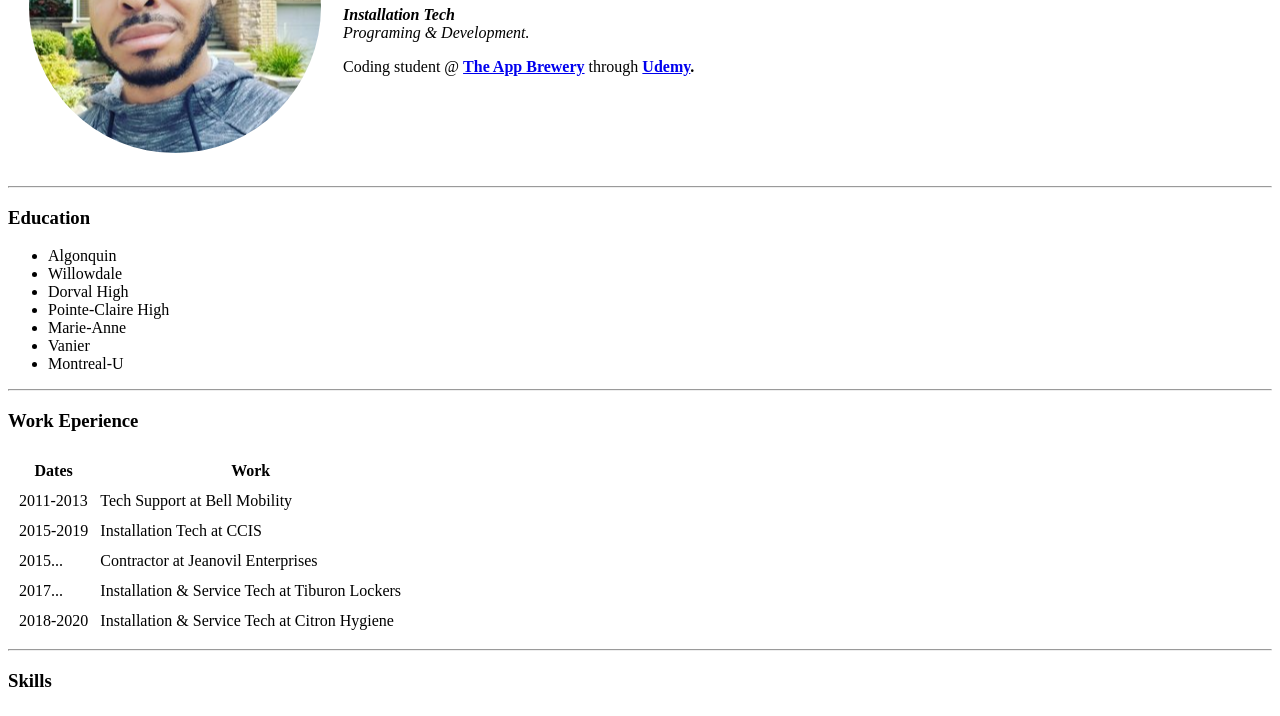
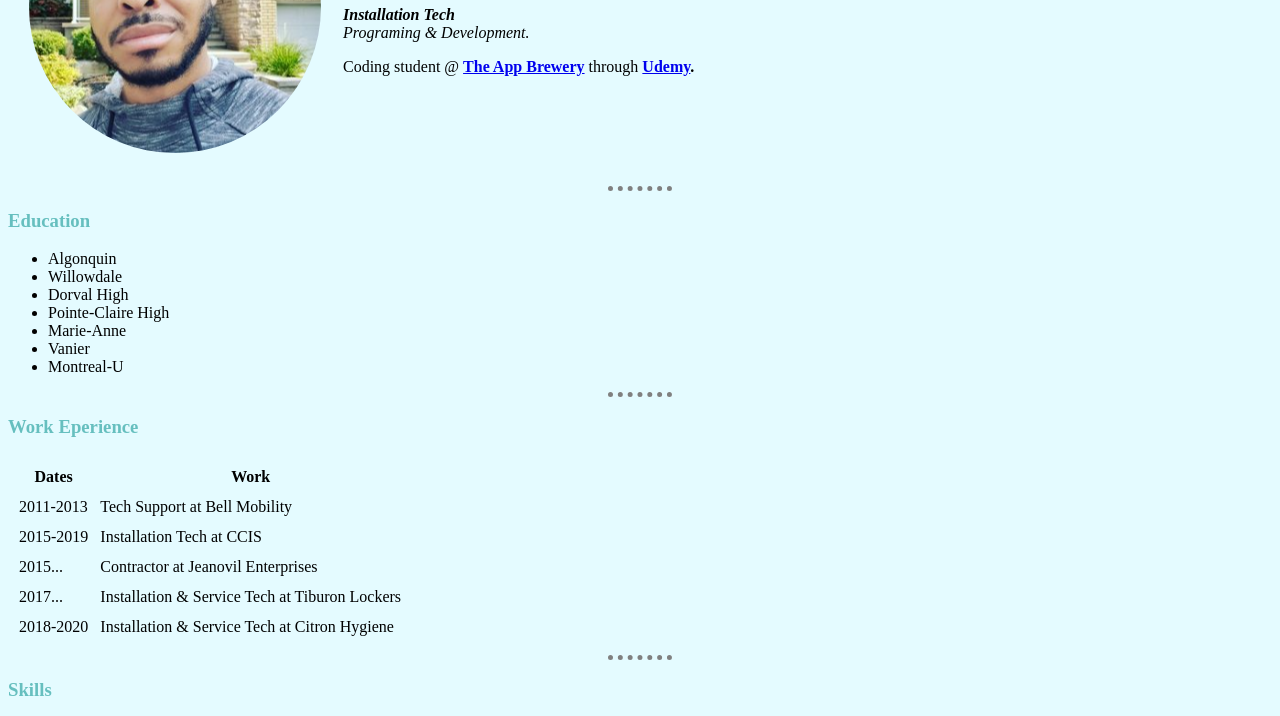
Before and after one commit to Newtonstein/cv, a plain HTML site: page index.html in a window 1280 px wide. Shown: the part 168-884 px from the top of the page. Drawn offline with Linux system fonts and the light colour scheme; the site is published under a folder, as on GitHub Pages, so addresses that start at the root find nothing.

Commit message:
text/css added

```diff
--- a/index.html
+++ b/index.html
@@ -4,7 +4,7 @@
 <head>
   <meta charset="utf-8">
   <title>💝François's Personal Site</title>
-  <link rel="stylesheet" href="/css/styles.css">
+  <link rel="stylesheet" type="text/css" href="styles.css">
 </head>
 
 <body>
```
